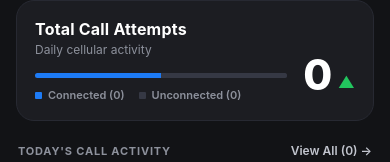
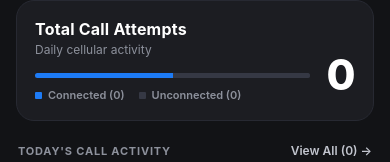
Before and after one commit to Sibasish2005/CallTrackerAndroid, a React Native app: screen / in a window 390 px wide. Shown: the part 433-595 px from the top of the page. Built offline with nearby package versions, Linux system fonts and the light colour scheme.

Commit message:
fix(ui) in home

```diff
--- a/src/components/dashboard/CallVolumeCard.tsx
+++ b/src/components/dashboard/CallVolumeCard.tsx
@@ -59,7 +59,6 @@ export const CallVolumeCard: React.FC<CallVolumeCardProps> = ({ metrics }) => {
         <View style={styles.bottomRightCol}>
           <View style={styles.deltaNumberRow}>
             <Text style={styles.bottomGiantNumber}>{attempts}</Text>
-            <Text style={styles.deltaIndicator}>▲</Text>
           </View>
         </View>
       </View>
```
